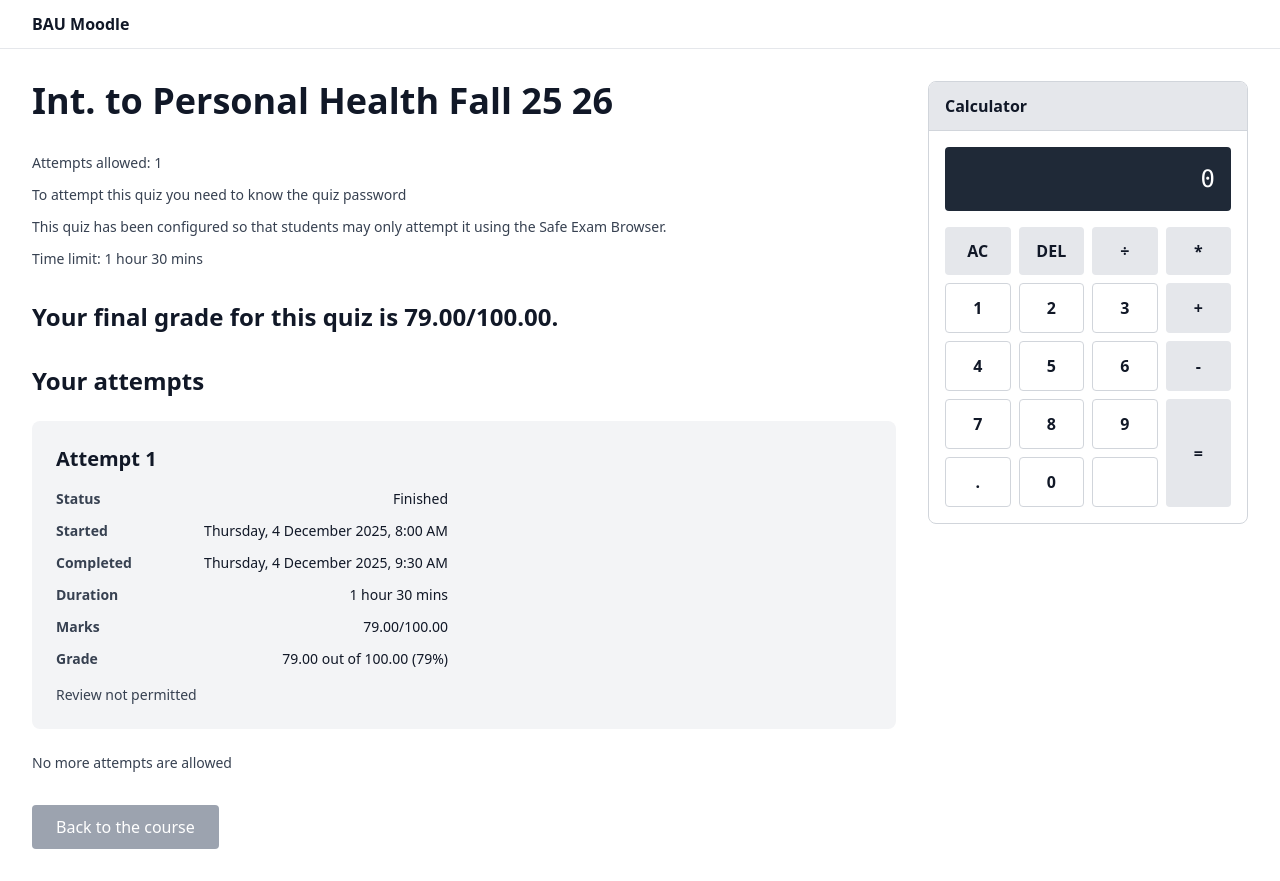
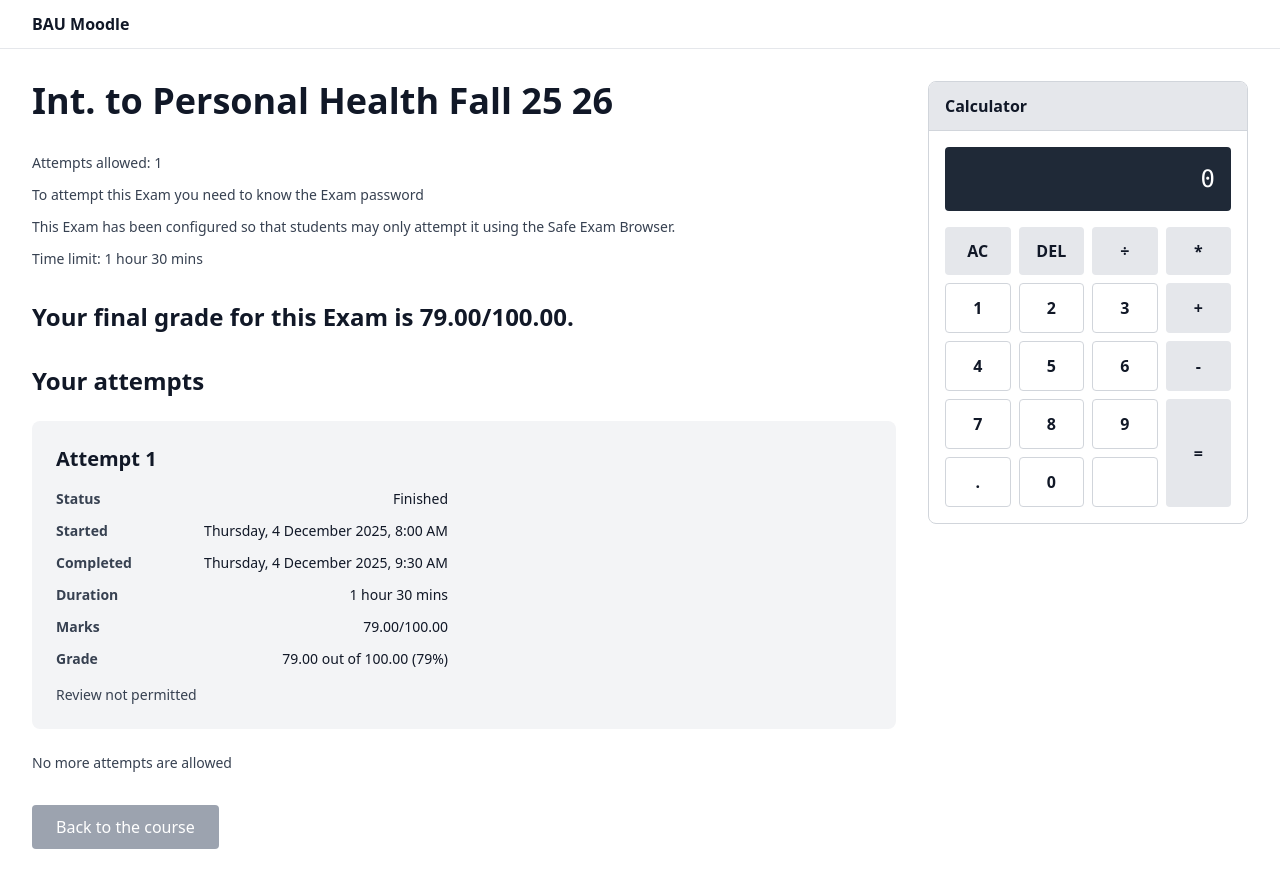
Before and after one commit to Ammarmarwan3/student-portal, a Next.js app: page /moodle/personal-health/final in a window 1280 px wide. Built offline with nearby package versions, Linux system fonts and the light colour scheme.

Commit message:
Change 'Quiz' to 'Exam' in page.tsx

```diff
--- a/src/app/moodle/personal-health/final/page.tsx
+++ b/src/app/moodle/personal-health/final/page.tsx
@@ -17,17 +17,17 @@ export default function FinalPersonalHealthPage() {
           <div className="flex-1">
             <h1 className="text-4xl font-bold text-gray-900 mb-8">Int. to Personal Health Fall 25 26</h1>
 
-            {/* Quiz Info */}
+            {/* Exam Info */}
             <div className="space-y-3 mb-8 text-sm text-gray-700">
               <p>Attempts allowed: 1</p>
-              <p>To attempt this quiz you need to know the quiz password</p>
-              <p>This quiz has been configured so that students may only attempt it using the Safe Exam Browser.</p>
+              <p>To attempt this Exam you need to know the Exam password</p>
+              <p>This Exam has been configured so that students may only attempt it using the Safe Exam Browser.</p>
               <p>Time limit: 1 hour 30 mins</p>
             </div>
 
             {/* Final Grade */}
             <h2 className="text-2xl font-bold text-gray-900 mb-8">
-              Your final grade for this quiz is 79.00/100.00.
+              Your final grade for this Exam is 79.00/100.00.
             </h2>
 
             {/* Your Attempts */}
```
